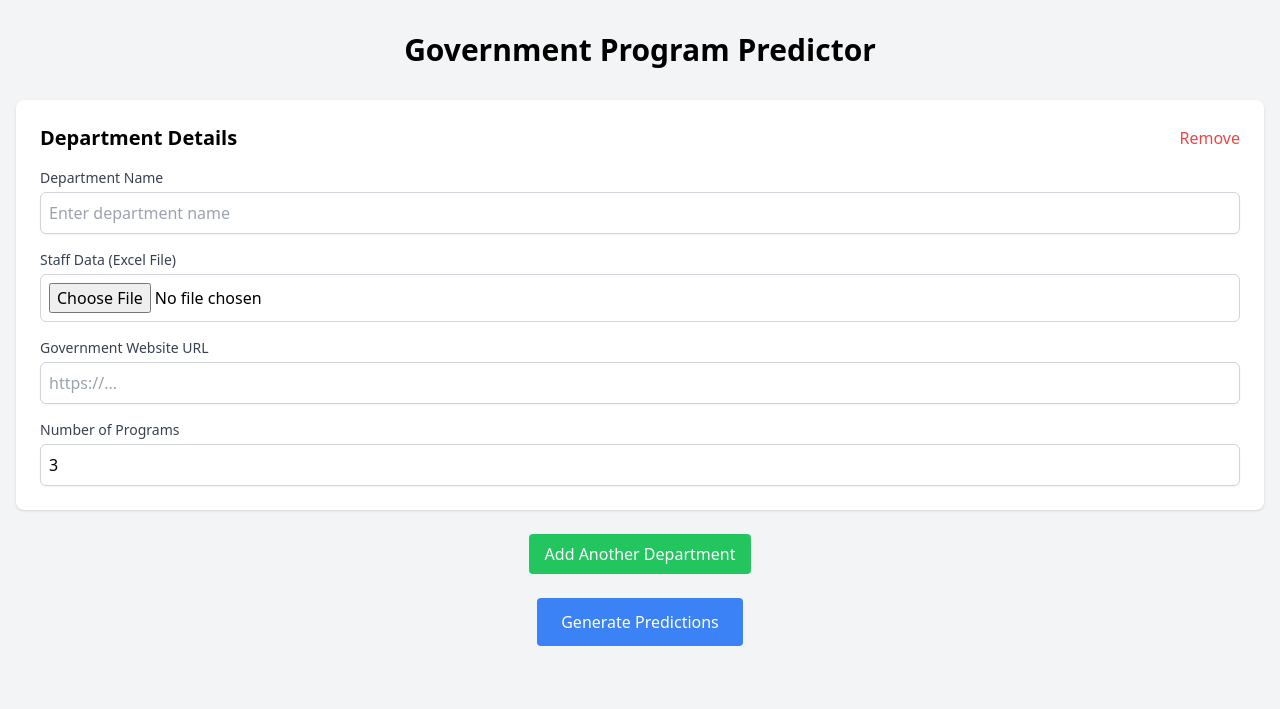
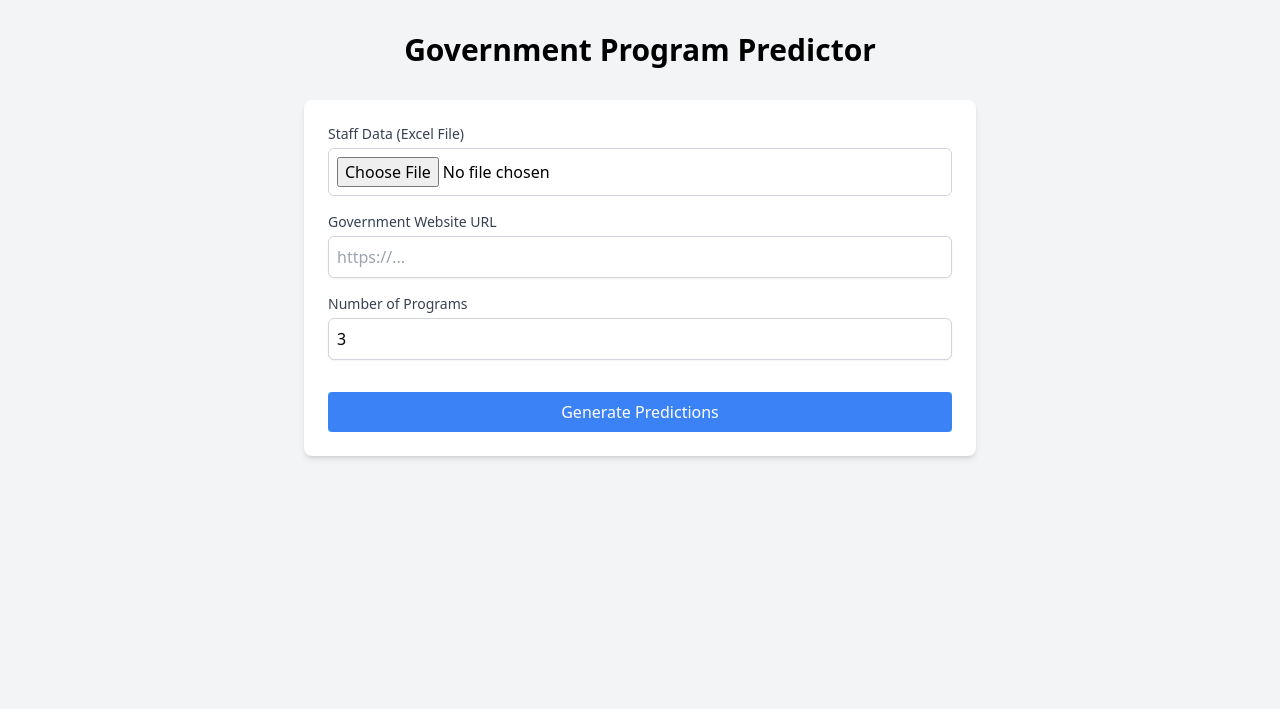
Before and after one commit to CFabianPBB/gov-program-predictor, a FastAPI app: template templates/index.html in a window 1280 px wide. Shown: the top 709 px of the page. Run offline with FastAPI, Linux system fonts and the light colour scheme; the template is opened without the code that fills it, so the values that code supplies are empty; some libraries are stand-ins or nearby versions.

Commit message:
Revert to working single-department version

```diff
--- a/src/gov_program_predictor/api/main.py
+++ b/src/gov_program_predictor/api/main.py
@@ -1,5 +1,5 @@
-from fastapi import FastAPI, File, Form, UploadFile, Request
-from fastapi.responses import HTMLResponse, JSONResponse
+from fastapi import FastAPI, File, Form, UploadFile
+from fastapi.responses import HTMLResponse
 from fastapi.staticfiles import StaticFiles
 from fastapi.templating import Jinja2Templates
 from fastapi.middleware.cors import CORSMiddleware
@@ -26,105 +26,46 @@ templates = Jinja2Templates(directory="templates")
 app.mount("/static", StaticFiles(directory="static"), name="static")
 
 @app.get("/", response_class=HTMLResponse)
-async def read_root(request: Request):
+async def read_root(request):
     """Serve the main application page"""
     return templates.TemplateResponse("index.html", {"request": request})
 
 @app.post("/predict")
 async def predict_programs(
-    request: Request,
-    departments: str = Form(...),
-    files: List[UploadFile] = File(...)
+    file: UploadFile = File(...),
+    website_url: str = Form(...),
+    num_programs: int = Form(...)
 ):
-    """
-    Process multiple department submissions and generate program predictions
-    """
+    """Generate program predictions based on department data"""
     try:
-        # Parse departments JSON
-        dept_data = json.loads(departments)
+        # Create temporary file to store upload
+        with tempfile.NamedTemporaryFile(delete=False, suffix='.xlsx') as tmp_file:
+            # Write uploaded file content
+            content = await file.read()
+            tmp_file.write(content)
+            tmp_file.flush()
 
-        if not isinstance(dept_data, list):
-            return JSONResponse(
-                status_code=400,
-                content={"error": "Departments data must be a list"}
-            )
-
-        # Validate we have all required files
-        if len(dept_data) != len(files):
-            return JSONResponse(
-                status_code=400,
-                content={"error": f"Number of files ({len(files)}) does not match number of departments ({len(dept_data)})"}
-            )
-
-        results = []
-
-        # Process each department
-        for i, (dept, file) in enumerate(zip(dept_data, files)):
-            # Validate required fields
-            required_fields = ['name', 'url', 'programs']
-            if not all(field in dept for field in required_fields):
-                return JSONResponse(
-                    status_code=400,
-                    content={"error": f"Missing required fields for department {i+1}. Need: {required_fields}"}
+            try:
+                # Initialize predictor
+                predictor = ProgramPredictor(
+                    excel_path=tmp_file.name,
+                    website_url=website_url
                 )
 
-            # Create temporary file
-            with tempfile.NamedTemporaryFile(delete=False, suffix='.xlsx') as tmp_file:
-                content = await file.read()
-                tmp_file.write(content)
-                tmp_file.flush()
+                # Generate predictions
+                programs = predictor.predict(num_programs)
 
-                try:
-                    # Initialize predictor
-                    predictor = ProgramPredictor(
-                        excel_path=tmp_file.name,
-                        website_url=dept['url']
-                    )
+                return programs
 
-                    # Generate predictions
-                    num_programs = int(dept['programs'])
-                    programs = predictor.predict(num_programs)
+            finally:
+                # Clean up temporary file
+                os.unlink(tmp_file.name)
 
-                    # Add results
-                    results.append({
-                        "department": dept['name'],
-                        "programs": programs
-                    })
-
-                finally:
-                    # Clean up temporary file
-                    if os.path.exists(tmp_file.name):
-                        os.unlink(tmp_file.name)
-
-        return JSONResponse(content=results)
-
-    except json.JSONDecodeError:
-        return JSONResponse(
-            status_code=400,
-            content={"error": "Invalid JSON format in departments data"}
-        )
-    except ValueError as e:
-        return JSONResponse(
-            status_code=400,
-            content={"error": str(e)}
-        )
     except Exception as e:
-        return JSONResponse(
-            status_code=500,
-            content={"error": f"Server error: {str(e)}"}
-        )
+        return {"error": str(e)}
 
 # Health check endpoint
 @app.get("/health")
 async def health_check():
     """Simple health check endpoint"""
     return {"status": "healthy"}
-
-# Error handler for all exceptions
-@app.exception_handler(Exception)
-async def global_exception_handler(request, exc):
-    """Global exception handler for all unhandled errors"""
-    return JSONResponse(
-        status_code=500,
-        content={"error": f"An unexpected error occurred: {str(exc)}"}
-    )
--- a/templates/index.html
+++ b/templates/index.html
@@ -12,140 +12,58 @@
         <h1 class="text-3xl font-bold mb-8 text-center">Government Program Predictor</h1>
 
         <!-- Main Form -->
-        <form id="predictionForm" class="space-y-6">
-            <!-- Departments Container -->
-            <div id="departmentsContainer" class="space-y-6">
-                <!-- Department template will be added here dynamically -->
-            </div>
-
-            <!-- Add Department Button -->
-            <div class="flex justify-center">
-                <button type="button" id="addDepartmentBtn"
-                        class="bg-green-500 text-white px-4 py-2 rounded hover:bg-green-600">
-                    Add Another Department
-                </button>
-            </div>
-
-            <!-- Submit Button -->
-            <div class="flex justify-center">
-                <button type="submit"
-                        class="bg-blue-500 text-white px-6 py-3 rounded hover:bg-blue-600">
-                    Generate Predictions
-                </button>
-            </div>
-        </form>
-
-        <!-- Results Section -->
-        <div id="results" class="mt-8 space-y-6"></div>
-    </div>
-
-    <!-- Department Template (hidden) -->
-    <template id="departmentTemplate">
-        <div class="department-entry bg-white p-6 rounded-lg shadow">
-            <div class="flex justify-between items-center mb-4">
-                <h2 class="text-xl font-semibold">Department Details</h2>
-                <button type="button" class="remove-dept-btn text-red-500 hover:text-red-700">
-                    Remove
-                </button>
-            </div>
-
+        <form id="predictionForm" class="max-w-2xl mx-auto bg-white p-6 rounded-lg shadow-md">
             <div class="space-y-4">
-                <!-- Department Name -->
-                <div>
-                    <label class="block text-sm font-medium text-gray-700">Department Name</label>
-                    <input type="text" required
-                           class="dept-name mt-1 block w-full rounded-md border-gray-300 shadow-sm p-2 border"
-                           placeholder="Enter department name">
-                </div>
-
                 <!-- File Upload -->
                 <div>
                     <label class="block text-sm font-medium text-gray-700">Staff Data (Excel File)</label>
-                    <input type="file" required accept=".xlsx,.xls"
-                           class="dept-file mt-1 block w-full border border-gray-300 rounded-md p-2">
+                    <input type="file" id="fileInput" required accept=".xlsx,.xls"
+                           class="mt-1 block w-full border border-gray-300 rounded-md p-2">
                 </div>
 
                 <!-- Government Website URL -->
                 <div>
                     <label class="block text-sm font-medium text-gray-700">Government Website URL</label>
-                    <input type="url" required
-                           class="dept-url mt-1 block w-full rounded-md border-gray-300 shadow-sm p-2 border"
+                    <input type="url" id="urlInput" required
+                           class="mt-1 block w-full rounded-md border-gray-300 shadow-sm p-2 border"
                            placeholder="https://...">
                 </div>
 
                 <!-- Number of Programs -->
                 <div>
                     <label class="block text-sm font-medium text-gray-700">Number of Programs</label>
-                    <input type="number" required min="1" max="10"
-                           class="dept-programs mt-1 block w-full rounded-md border-gray-300 shadow-sm p-2 border"
+                    <input type="number" id="programsInput" required min="1" max="10"
+                           class="mt-1 block w-full rounded-md border-gray-300 shadow-sm p-2 border"
                            value="3">
                 </div>
+
+                <!-- Submit Button -->
+                <div class="pt-4">
+                    <button type="submit"
+                            class="w-full bg-blue-500 text-white px-4 py-2 rounded hover:bg-blue-600">
+                        Generate Predictions
+                    </button>
                 </div>
             </div>
-    </template>
+        </form>
+
+        <!-- Results Section -->
+        <div id="results" class="mt-8"></div>
+    </div>
 
     <script>
-        document.addEventListener('DOMContentLoaded', function() {
-            const form = document.getElementById('predictionForm');
-            const deptContainer = document.getElementById('departmentsContainer');
-            const addDeptBtn = document.getElementById('addDepartmentBtn');
-            const template = document.getElementById('departmentTemplate');
-            const resultsDiv = document.getElementById('results');
-
-            // Add initial department
-            addDepartment();
-
-            // Add Department Button Handler
-            addDeptBtn.addEventListener('click', addDepartment);
-
-            // Form Submit Handler
-            form.addEventListener('submit', handleSubmit);
-
-            // Function to add new department
-            function addDepartment() {
-                const deptNode = template.content.cloneNode(true);
-                const deptDiv = deptNode.querySelector('.department-entry');
-
-                // Add remove button handler
-                deptDiv.querySelector('.remove-dept-btn').addEventListener('click', function() {
-                    if (document.querySelectorAll('.department-entry').length > 1) {
-                        deptDiv.remove();
-                    } else {
-                        alert('At least one department is required');
-                    }
-                });
-
-                deptContainer.appendChild(deptDiv);
-            }
-
-            // Function to handle form submission
-            async function handleSubmit(e) {
+        document.getElementById('predictionForm').addEventListener('submit', async function(e) {
             e.preventDefault();
 
             // Show loading state
-                resultsDiv.innerHTML = '<div class="text-center">Processing departments...</div>';
+            const resultsDiv = document.getElementById('results');
+            resultsDiv.innerHTML = '<div class="text-center">Generating predictions...</div>';
 
+            // Create FormData
             const formData = new FormData();
-                const departments = [];
-
-                // Collect data from each department
-                document.querySelectorAll('.department-entry').forEach((dept, index) => {
-                    // Get the file input
-                    const fileInput = dept.querySelector('.dept-file');
-                    if (fileInput.files.length > 0) {
-                        formData.append(`file_${index}`, fileInput.files[0]);
-                    }
-
-                    // Add department data
-                    departments.push({
-                        name: dept.querySelector('.dept-name').value,
-                        url: dept.querySelector('.dept-url').value,
-                        programs: parseInt(dept.querySelector('.dept-programs').value)
-                    });
-                });
-
-                // Add departments data as JSON
-                formData.append('departments', JSON.stringify(departments));
+            formData.append('file', document.getElementById('fileInput').files[0]);
+            formData.append('website_url', document.getElementById('urlInput').value);
+            formData.append('num_programs', document.getElementById('programsInput').value);
 
             try {
                 const response = await fetch('/predict', {
@@ -154,34 +72,20 @@
                 });
 
                 if (!response.ok) {
-                        const errorData = await response.json();
-                        throw new Error(errorData.error || `HTTP error! status: ${response.status}`);
+                    throw new Error(`HTTP error! status: ${response.status}`);
                 }
 
                 const data = await response.json();
-                    displayResults(data);
-                } catch (error) {
-                    resultsDiv.innerHTML = `
-                        <div class="bg-red-100 border border-red-400 text-red-700 px-4 py-3 rounded">
-                            Error: ${error.message}
-                        </div>
-                    `;
-                }
+
+                if (data.error) {
+                    throw new Error(data.error);
                 }
 
-            // Function to display results
-            function displayResults(data) {
-                resultsDiv.innerHTML = '';
-
-                data.forEach(deptResult => {
-                    const deptDiv = document.createElement('div');
-                    deptDiv.className = 'bg-white p-6 rounded-lg shadow mb-4';
-
-                    deptDiv.innerHTML = `
-                        <h2 class="text-2xl font-bold mb-4">${deptResult.department}</h2>
+                // Display results
+                resultsDiv.innerHTML = `
                     <div class="grid gap-4 md:grid-cols-2 lg:grid-cols-3">
-                            ${deptResult.programs.map(program => `
-                                <div class="border rounded-lg p-4">
+                        ${data.map(program => `
+                            <div class="bg-white p-4 rounded-lg shadow">
                                 <h3 class="font-bold text-lg mb-2">${program.name}</h3>
                                 <p class="text-gray-600 mb-2">${program.description}</p>
                                 <div class="text-sm text-gray-500">
@@ -191,39 +95,42 @@
                             </div>
                         `).join('')}
                     </div>
+                    <button onclick="exportToExcel(${JSON.stringify(data)})"
+                            class="mt-4 bg-green-500 text-white px-4 py-2 rounded hover:bg-green-600">
+                        Export to Excel
+                    </button>
                 `;
 
-                    resultsDiv.appendChild(deptDiv);
+            } catch (error) {
+                resultsDiv.innerHTML = `
+                    <div class="bg-red-100 border border-red-400 text-red-700 px-4 py-3 rounded">
+                        Error: ${error.message}
+                    </div>
+                `;
+            }
         });
 
-                // Add export button
-                const exportBtn = document.createElement('button');
-                exportBtn.className = 'mt-4 bg-green-500 text-white px-4 py-2 rounded hover:bg-green-600';
-                exportBtn.textContent = 'Export to Excel';
-                exportBtn.onclick = () => exportToExcel(data);
-                resultsDiv.appendChild(exportBtn);
-            }
-
-            // Function to export results to Excel
         function exportToExcel(data) {
+            // Create workbook
             const wb = XLSX.utils.book_new();
 
-                data.forEach(deptResult => {
-                    const wsData = deptResult.programs.map(program => ({
-                        Department: deptResult.department,
+            // Convert data to worksheet format
+            const wsData = data.map(program => ({
                 'Program Name': program.name,
-                        Description: program.description,
-                        Budget: program.budget,
-                        Timeline: program.timeline
+                'Description': program.description,
+                'Budget': program.budget,
+                'Timeline': program.timeline
             }));
 
+            // Create worksheet
             const ws = XLSX.utils.json_to_sheet(wsData);
-                    XLSX.utils.book_append_sheet(wb, ws, deptResult.department);
-                });
 
-                XLSX.writeFile(wb, 'program_predictions.xlsx');
+            // Add worksheet to workbook
+            XLSX.utils.book_append_sheet(wb, ws, "Programs");
+
+            // Save file
+            XLSX.writeFile(wb, "program_predictions.xlsx");
         }
-        });
     </script>
 </body>
 </html>
```
Also changed, not shown: src/gov_program_predictor/core/processor.py (+17 -78 lines). Lines whose indentation alone changed are shown as unchanged.
